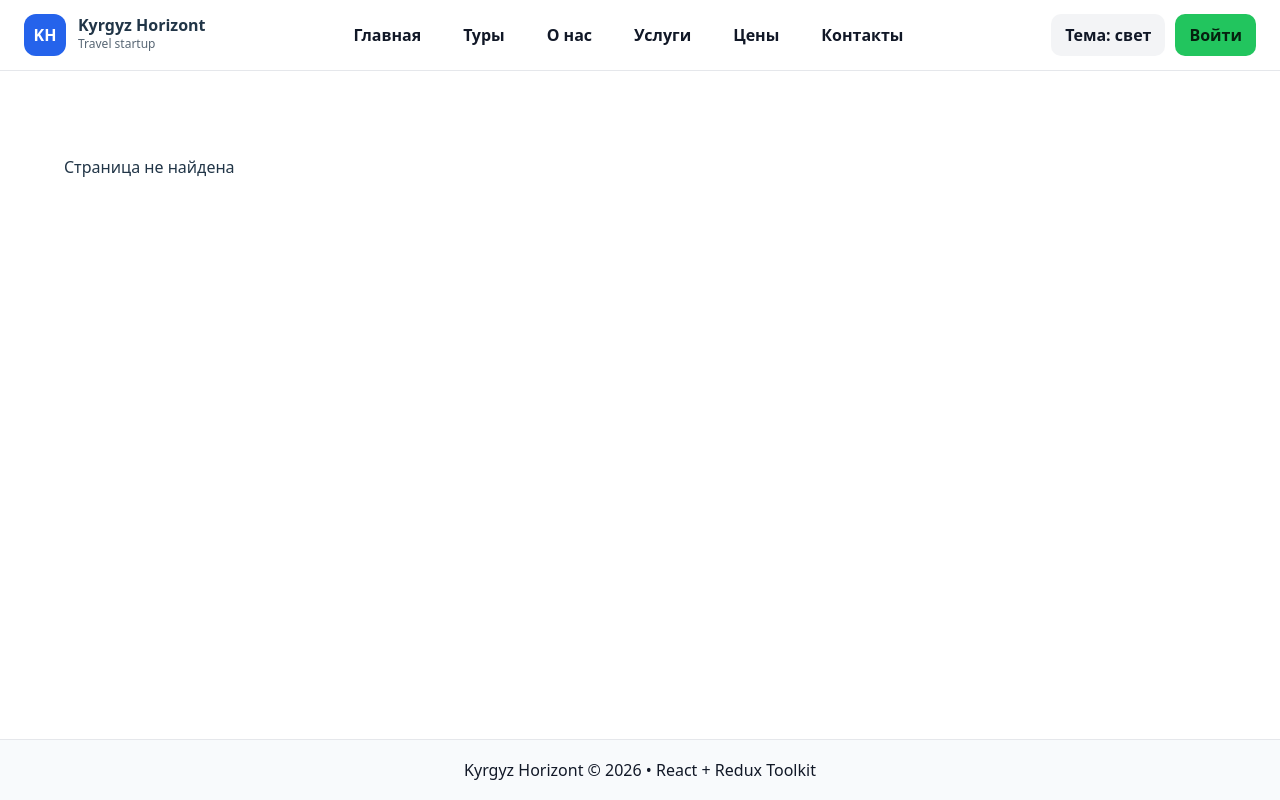
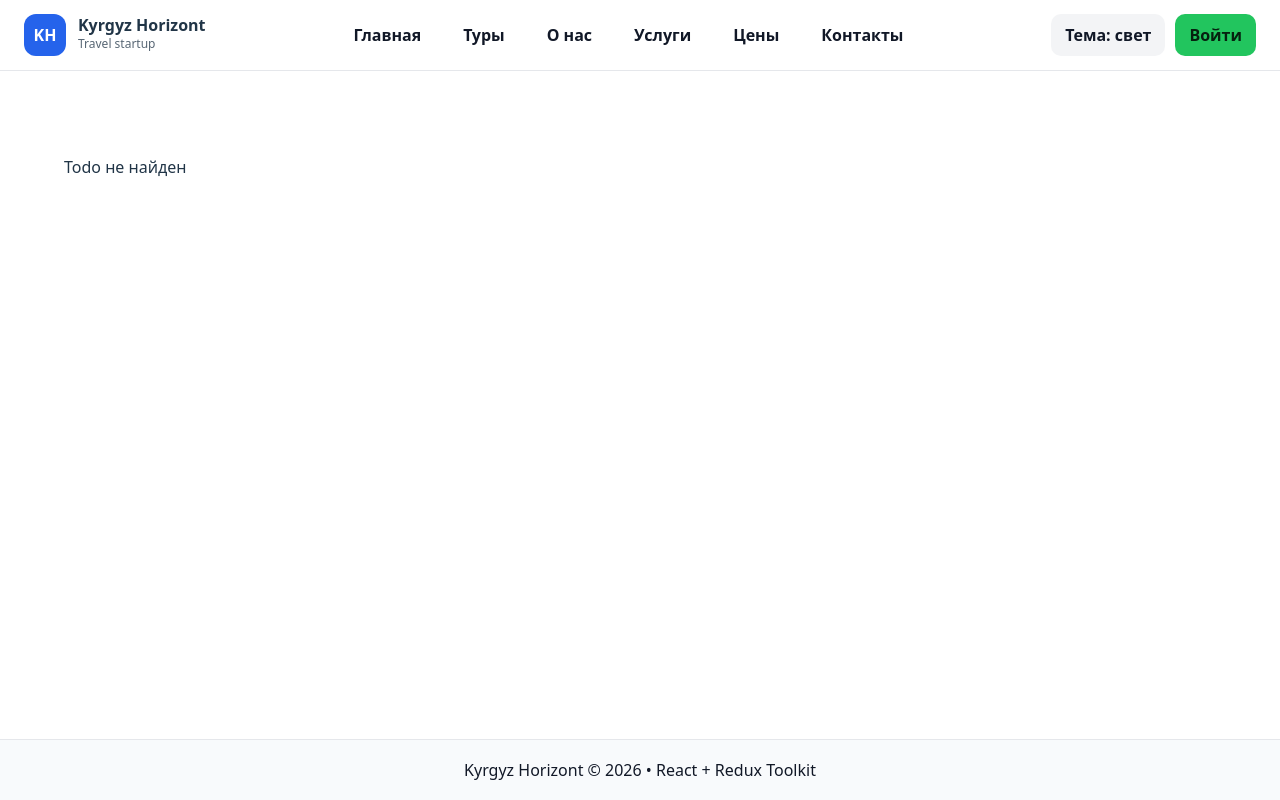
Before and after one commit to Erbolka23/react-redux, a React (Vite) app: page /todos/1 in a window 1280 px wide. Built offline with nearby package versions, Linux system fonts and the light colour scheme.

Commit message:
feat: add todo list with CRUD and detail page

```diff
--- a/src/App.jsx
+++ b/src/App.jsx
@@ -7,9 +7,11 @@ import TourDetail from "./pages/TourDetail.jsx"
 import TourForm from "./pages/TourForm.jsx"
 import About from "./pages/About.jsx"
 import Contact from "./pages/Contact.jsx"
-import Login from "./pages/Login.jsx"           // 👈 новое
-import Register from "./pages/Register.jsx"     // 👈 новое
-import ProtectedRoute from "./components/ProtectedRoute.jsx" // 👈 новое
+import Login from "./pages/Login.jsx"
+import Register from "./pages/Register.jsx"
+import ProtectedRoute from "./components/ProtectedRoute.jsx"
+import Todos from "./pages/Todos.jsx"           // 👈 новое
+import TodoDetail from "./pages/TodoDetail.jsx" // 👈 новое
 
 export default function App() {
   return (
@@ -18,8 +20,6 @@ export default function App() {
         <Route index element={<Home />} />
 
         <Route path="tours" element={<Tours />} />
-
-        {/* 👇 tours/new и edit — только для залогиненных */}
         <Route path="tours/new" element={
           <ProtectedRoute>
             <TourForm />
@@ -34,10 +34,12 @@ export default function App() {
 
         <Route path="about" element={<About />} />
         <Route path="contact" element={<Contact />} />
-
-        {/* 👇 новые страницы */}
         <Route path="login" element={<Login />} />
         <Route path="register" element={<Register />} />
+
+        {/* 👇 Todo маршруты */}
+        <Route path="todos" element={<Todos />} />
+        <Route path="todos/:id" element={<TodoDetail />} />
 
         <Route path="*" element={<div style={{ padding: 24 }}>Страница не найдена</div>} />
       </Route>
--- a/src/app/store.js
+++ b/src/app/store.js
@@ -1,13 +1,15 @@
 import { configureStore } from "@reduxjs/toolkit"
 import uiReducer from "../features/ui/uiSlice"
 import toursReducer from "../features/tours/toursSlice"
-import authReducer from "../features/auth/authSlice" // 👈 новое
+import authReducer from "../features/auth/authSlice"
+import todosReducer from "../features/todos/todosSlice" // 👈 новое
 
 const store = configureStore({
   reducer: {
     ui: uiReducer,
     tours: toursReducer,
-    auth: authReducer, // 👈 новое
+    auth: authReducer,
+    todos: todosReducer, // 👈 новое
   },
 })
 
--- /dev/null
+++ b/src/features/todos/todosSlice.js
@@ -0,0 +1,66 @@
+// src/features/todos/todosSlice.js
+import { createSlice } from '@reduxjs/toolkit'
+
+// Загружаем из localStorage при старте
+const loadTodos = () => {
+  try {
+    const data = localStorage.getItem('todos')
+    return data ? JSON.parse(data) : []
+  } catch {
+    return []
+  }
+}
+
+// Сохраняем в localStorage
+const saveTodos = (todos) => {
+  localStorage.setItem('todos', JSON.stringify(todos))
+}
+
+const todosSlice = createSlice({
+  name: 'todos',
+  initialState: {
+    items: loadTodos(),
+  },
+  reducers: {
+    // CREATE
+    addTodo: (state, action) => {
+      const newTodo = {
+        id: Date.now(),
+        title: action.payload.title,
+        description: action.payload.description,
+        done: false,
+      }
+      state.items.push(newTodo)
+      saveTodos(state.items)
+    },
+
+    // UPDATE
+    updateTodo: (state, action) => {
+      const { id, title, description } = action.payload
+      const todo = state.items.find(t => t.id === id)
+      if (todo) {
+        todo.title = title
+        todo.description = description
+        saveTodos(state.items)
+      }
+    },
+
+    // toggle done/undone
+    toggleTodo: (state, action) => {
+      const todo = state.items.find(t => t.id === action.payload)
+      if (todo) {
+        todo.done = !todo.done
+        saveTodos(state.items)
+      }
+    },
+
+    // DELETE
+    deleteTodo: (state, action) => {
+      state.items = state.items.filter(t => t.id !== action.payload)
+      saveTodos(state.items)
+    },
+  },
+})
+
+export const { addTodo, updateTodo, toggleTodo, deleteTodo } = todosSlice.actions
+export default todosSlice.reducer
--- /dev/null
+++ b/src/pages/TodoDetail.jsx
@@ -0,0 +1,72 @@
+// src/pages/TodoDetail.jsx
+import { useState } from 'react'
+import { useSelector, useDispatch } from 'react-redux'
+import { useParams, useNavigate } from 'react-router-dom'
+import { updateTodo, deleteTodo } from '../features/todos/todosSlice'
+
+export default function TodoDetail() {
+  const { id } = useParams()
+  const dispatch = useDispatch()
+  const navigate = useNavigate()
+
+  // GET BY ID
+  const todo = useSelector(state =>
+    state.todos.items.find(t => t.id === Number(id))
+  )
+
+  const [editing, setEditing] = useState(false)
+  const [title, setTitle] = useState(todo?.title || '')
+  const [description, setDescription] = useState(todo?.description || '')
+
+  if (!todo) {
+    return <div style={{ padding: 24 }}>Todo не найден</div>
+  }
+
+  const handleUpdate = () => {
+    dispatch(updateTodo({ id: todo.id, title, description }))
+    setEditing(false)
+  }
+
+  const handleDelete = () => {
+    dispatch(deleteTodo(todo.id))
+    navigate('/todos')
+  }
+
+  return (
+    <div style={{ padding: 24, maxWidth: 600, margin: '0 auto' }}>
+      <button onClick={() => navigate('/todos')}>← Назад</button>
+
+      {editing ? (
+        // UPDATE форма
+        <div style={{ marginTop: 16 }}>
+          <input
+            value={title}
+            onChange={e => setTitle(e.target.value)}
+            style={{ display: 'block', width: '100%', padding: 8, marginBottom: 8 }}
+          />
+          <input
+            value={description}
+            onChange={e => setDescription(e.target.value)}
+            style={{ display: 'block', width: '100%', padding: 8, marginBottom: 8 }}
+          />
+          <button onClick={handleUpdate}>Сохранить</button>
+          <button onClick={() => setEditing(false)} style={{ marginLeft: 8 }}>
+            Отмена
+          </button>
+        </div>
+      ) : (
+        // READ детали
+        <div style={{ marginTop: 16 }}>
+          <h1>{todo.title}</h1>
+          <p>{todo.description}</p>
+          <p>Статус: {todo.done ? '✅ Выполнено' : '⏳ Не выполнено'}</p>
+
+          <div style={{ display: 'flex', gap: 8, marginTop: 16 }}>
+            <button onClick={() => setEditing(true)}>Редактировать</button>
+            <button onClick={handleDelete} style={{ color: 'red' }}>Удалить</button>
+          </div>
+        </div>
+      )}
+    </div>
+  )
+}
--- /dev/null
+++ b/src/pages/Todos.jsx
@@ -0,0 +1,83 @@
+// src/pages/Todos.jsx
+import { useState } from 'react'
+import { useSelector, useDispatch } from 'react-redux'
+import { addTodo, deleteTodo, toggleTodo } from '../features/todos/todosSlice'
+import { Link } from 'react-router-dom'
+
+export default function Todos() {
+  const dispatch = useDispatch()
+  const todos = useSelector(state => state.todos.items)
+
+  const [title, setTitle] = useState('')
+  const [description, setDescription] = useState('')
+
+  const handleAdd = () => {
+    if (!title.trim()) return
+    dispatch(addTodo({ title, description }))
+    setTitle('')
+    setDescription('')
+  }
+
+  return (
+    <div style={{ padding: 24, maxWidth: 600, margin: '0 auto' }}>
+      <h1>Todo список</h1>
+
+      {/* CREATE */}
+      <div style={{ marginBottom: 24, display: 'flex', flexDirection: 'column', gap: 8 }}>
+        <input
+          placeholder="Название"
+          value={title}
+          onChange={e => setTitle(e.target.value)}
+          style={{ padding: 8, fontSize: 16 }}
+        />
+        <input
+          placeholder="Описание"
+          value={description}
+          onChange={e => setDescription(e.target.value)}
+          style={{ padding: 8, fontSize: 16 }}
+        />
+        <button onClick={handleAdd} style={{ padding: 8 }}>
+          Добавить
+        </button>
+      </div>
+
+      {/* READ */}
+      {todos.length === 0 && <p>Список пуст</p>}
+
+      {todos.map(todo => (
+        <div key={todo.id} style={{
+          border: '1px solid #ccc',
+          borderRadius: 8,
+          padding: 16,
+          marginBottom: 12,
+          opacity: todo.done ? 0.5 : 1,
+        }}>
+          <h3 style={{ textDecoration: todo.done ? 'line-through' : 'none' }}>
+            {todo.title}
+          </h3>
+          <p>{todo.description}</p>
+
+          <div style={{ display: 'flex', gap: 8 }}>
+            {/* GET BY ID - Detail */}
+            <Link to={`/todos/${todo.id}`}>
+              <button>Подробнее</button>
+            </Link>
+
+            {/* toggle done */}
+            <button onClick={() => dispatch(toggleTodo(todo.id))}>
+              {todo.done ? 'Не выполнено' : 'Выполнено'}
+            </button>
+
+            {/* DELETE */}
+            <button
+              onClick={() => dispatch(deleteTodo(todo.id))}
+              style={{ color: 'red' }}
+            >
+              Удалить
+            </button>
+          </div>
+        </div>
+      ))}
+    </div>
+  )
+}
```
